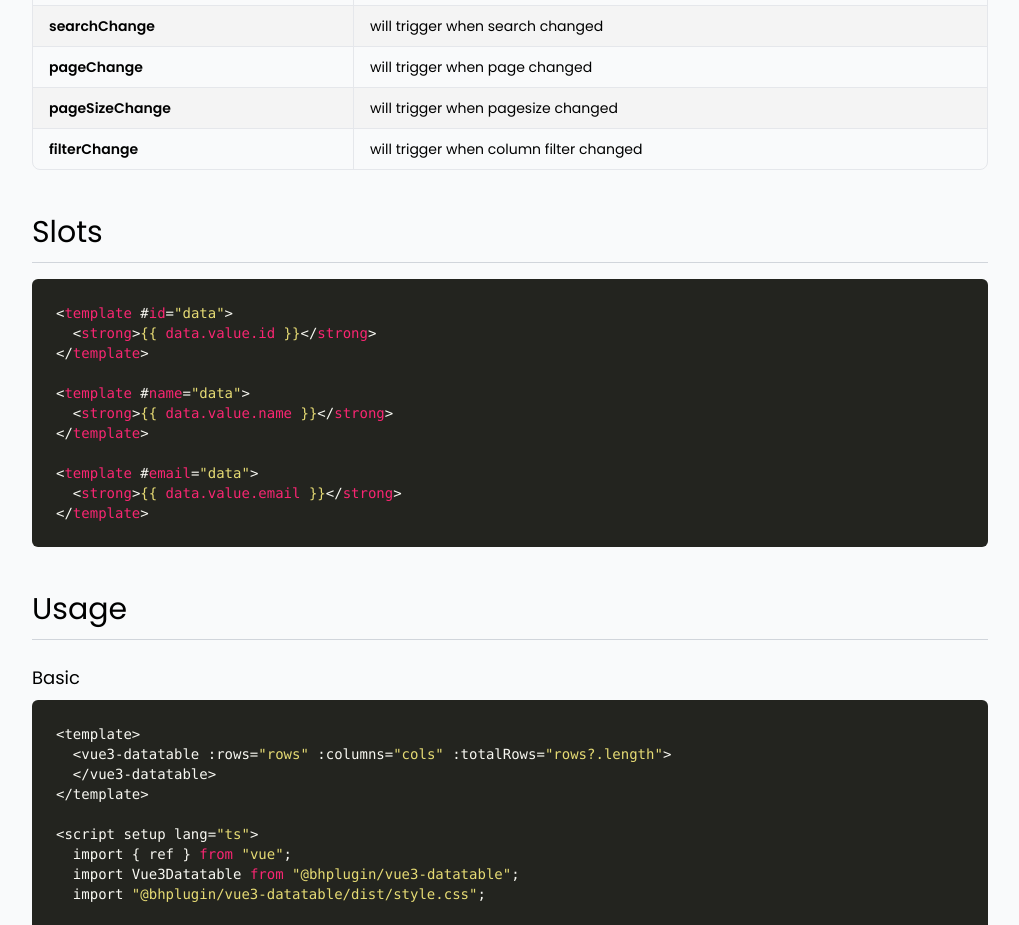
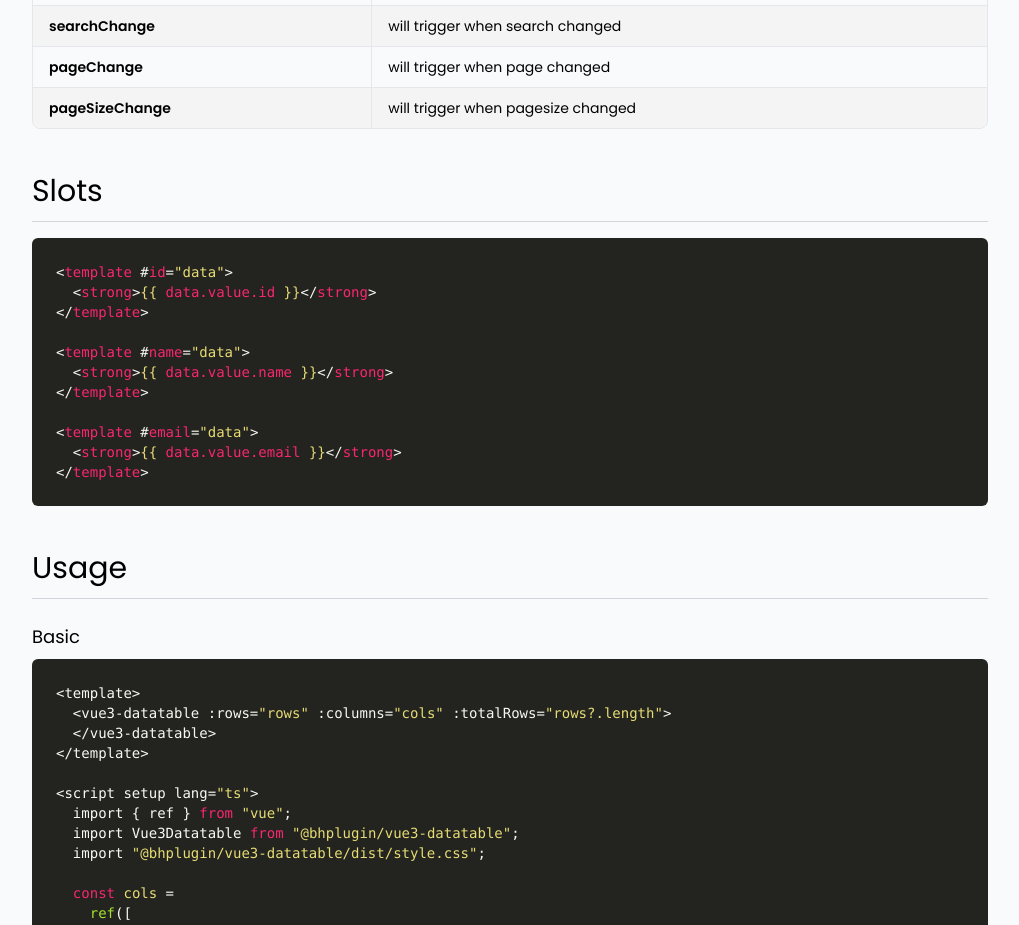
Before and after one commit to bhaveshpatel200/vue3-datatable-document, a Nuxt app: page / in a window 1280 px wide. Shown: the part 2940-3865 px from the top of the page, without its empty margins (260-1279 px from the left). Built offline with nearby package versions, Linux system fonts and the light colour scheme.

Commit message:
Initial commit

```diff
--- a/pages/index.vue
+++ b/pages/index.vue
@@ -351,10 +351,6 @@
               <td class="font-semibold">pageSizeChange</td>
               <td>will trigger when pagesize changed</td>
             </tr>
-            <tr>
-              <td class="font-semibold">filterChange</td>
-              <td>will trigger when column filter changed</td>
-            </tr>
           </tbody>
         </table>
       </div>
```
